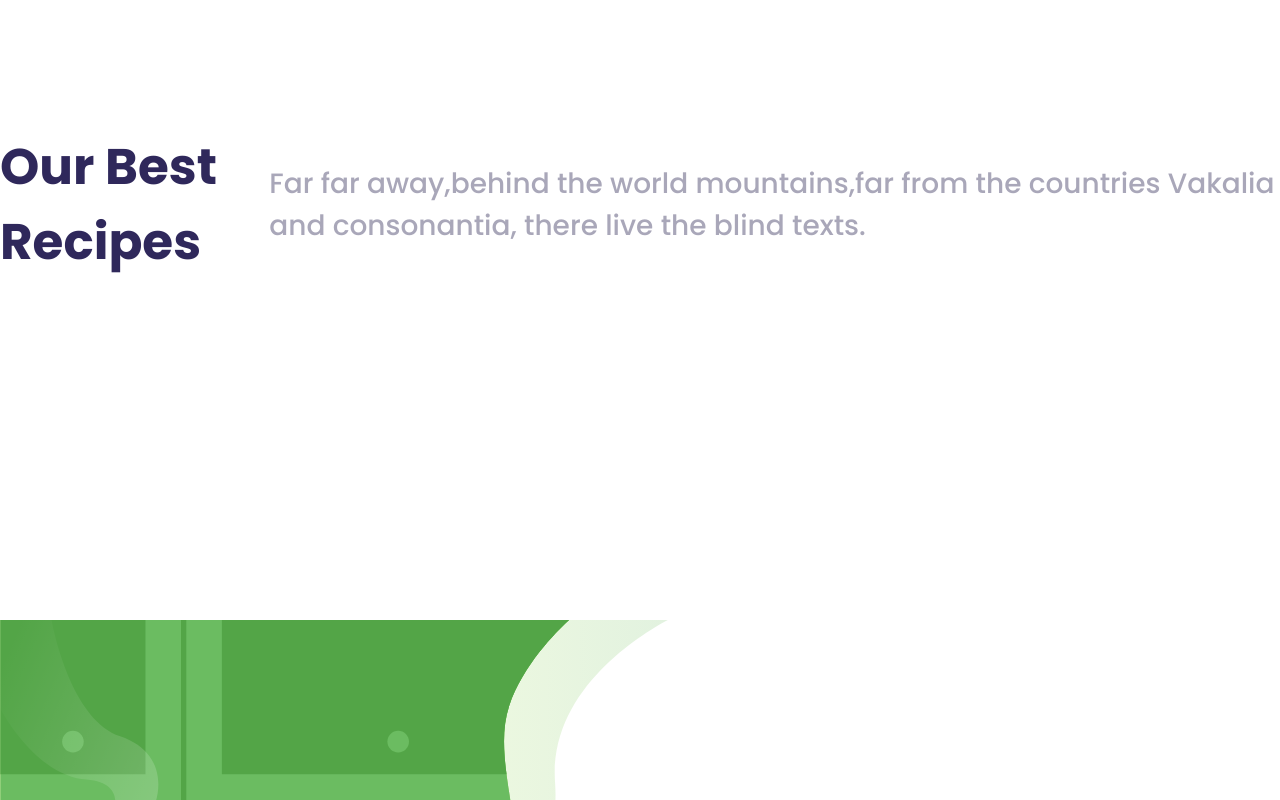
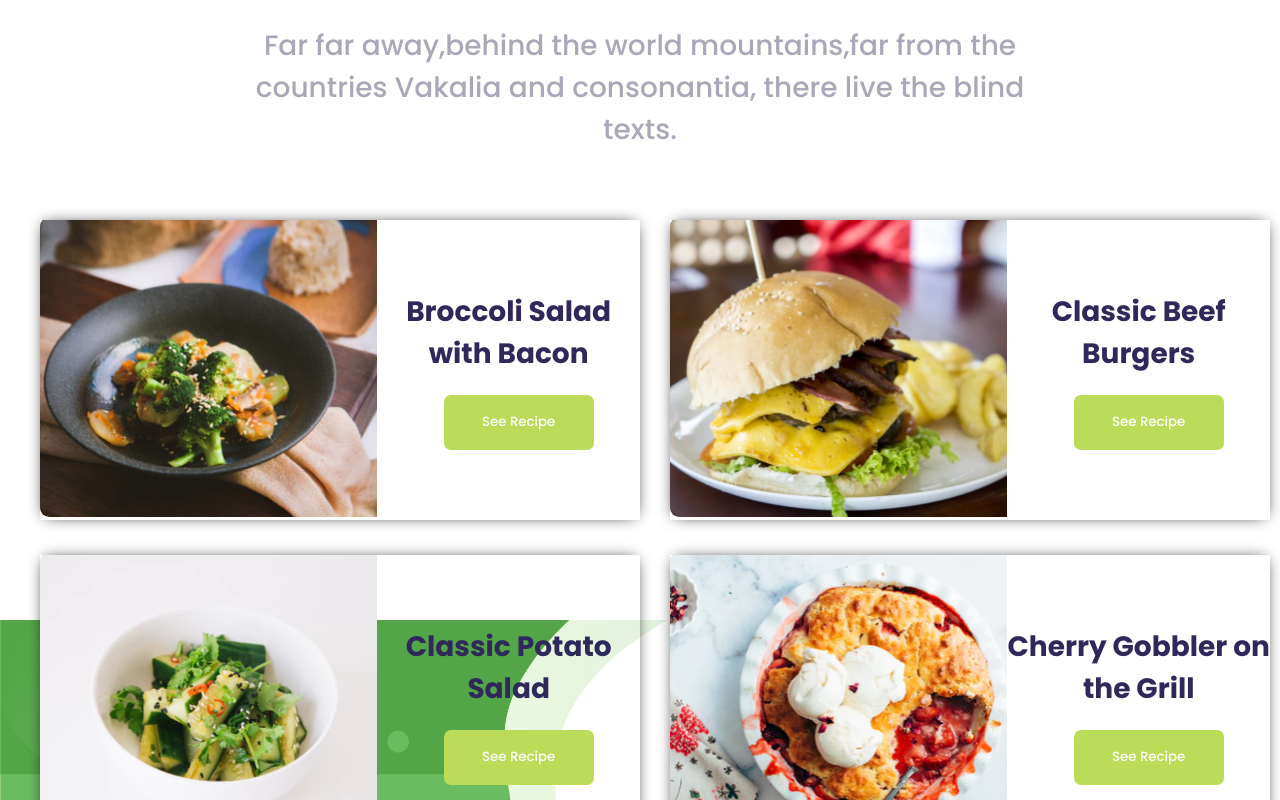
Before and after one commit to lucaspires-source/Layout, a React (Create React App) app: page / in a window 1280 px wide. Shown: the part 960-1760 px from the top of the page. Built offline with nearby package versions, Linux system fonts and the light colour scheme.

Commit message:
finished working on Second container

```diff
--- /dev/null
+++ b/src/components/Card/Card.js
@@ -0,0 +1,15 @@
+import React from 'react'
+import {CardContainer,CardTitle,ImageContainer,CardButton,SideContainer} from './styles'
+const Card = ({title,imageUrl}) => {
+    return (
+        <CardContainer>
+            <ImageContainer><img src={imageUrl} alt=''/></ImageContainer>
+            <SideContainer>
+            <CardTitle>{title}</CardTitle>
+            <CardButton>See Recipe</CardButton>
+            </SideContainer>
+        </CardContainer>
+    )
+}
+
+export default Card
--- /dev/null
+++ b/src/components/Card/styles.js
@@ -0,0 +1,63 @@
+import styled from 'styled-components'
+
+export const CardContainer = styled.div `
+width:600px;
+height:300px;
+overflow:hidden;
+box-shadow:0px 0px 15px -5px;
+display:flex;
+align-items:center
+`
+
+
+
+export const ImageContainer = styled.div `
+>img{
+    overflow:hidden;
+    height:300px;
+}
+
+`
+
+
+export const SideContainer = styled.div `
+
+    overflow:hidden;
+    height:300px;
+    display:flex;
+    flex-direction:column;
+    justify-content:center;
+    align-items:center
+`
+
+
+
+
+export const CardTitle = styled.div `
+color:var(--blue);
+font-weight:700;
+font-size:28px;
+padding-bottom:20px;
+text-align:center;
+`
+
+
+export const CardButton = styled.button `
+border-radius: 7px;
+  height:55px;
+  width:150px;
+  background: var(--green);
+  padding: 10px 22px;
+  color: #fff;
+  outline: none;
+  border: none;
+  cursor: pointer;
+  margin-left:20px;
+  transition: all 0.5s ease-in-out;
+  text-decoration: none;
+  &:hover {
+    background: var(--darkgreen);
+    color: #fff;
+  }
+
+`
--- a/src/components/SecondElement/index.js
+++ b/src/components/SecondElement/index.js
@@ -1,15 +1,43 @@
 import React from "react";
-import { Container, Title, Subtitle } from "./styles";
+import { Container, Title, Subtitle,CardContainer } from "./styles";
 import "./styles.css";
+import recipe1 from '../../assets/images/comida_1.svg'
+import recipe2 from '../../assets/images/comida_2.svg'
+import recipe3 from '../../assets/images/comida_3.svg'
+import recipe4 from '../../assets/images/comida_4.svg'
+import Card from '../Card/Card'
 const SecondElement = () => {
   return (
     <div className="second-container">
-      <Title>Our Best Recipes</Title>
-      <Subtitle>
-        Far far away,behind the world mountains,far from the countries Vakalia
-        and consonantia, there live the blind texts.
-      </Subtitle>
-      <Container></Container>
+      <Container>
+        <Title>Our Best Recipes</Title>
+        <Subtitle>
+          Far far away,behind the world mountains,far from the countries Vakalia
+          and consonantia, there live the blind texts.
+        </Subtitle>
+      </Container>
+      <CardContainer>
+        <Card
+            title='Broccoli Salad with Bacon'
+            imageUrl={recipe1}
+
+        />
+        <Card
+            title='Classic Beef Burgers'
+            imageUrl={recipe2}
+
+        />
+        <Card
+            title='Classic Potato Salad'
+            imageUrl={recipe3}
+
+        />
+          <Card
+            title='Cherry Gobbler on the Grill'
+            imageUrl={recipe4}
+
+        />
+      </CardContainer>
     </div>
   );
 };
--- a/src/components/SecondElement/styles.css
+++ b/src/components/SecondElement/styles.css
@@ -1,5 +1,7 @@
 .second-container{
     height: 100vh;
     display: flex;
+    flex-direction: column;
     align-items: center;
+
 }
--- a/src/components/SecondElement/styles.js
+++ b/src/components/SecondElement/styles.js
@@ -1,7 +1,11 @@
 import styled from 'styled-components';
 
-export const Container = styled.nav`
-    display:grid;
+export const Container = styled.header`
+    height:100px;
+    width:800px;
+    padding-top:100px;
+    margin-bottom:300px;
+    align-items:center;
 `
 
 export const Title = styled.h1`
@@ -9,13 +13,25 @@ color:var(--blue);
 font-weight:700;
 font-size:50px;
 padding-bottom:30px;
-
+text-align:center;
 `
 
 export const Subtitle = styled.h4`
 color:var(--lightgray);
 font-weight:500;
 font-size:28px;
-padding-bottom:30px;
+
+margin-bottom:500px;
+text-align:center
 
 `
+
+export const CardContainer = styled.div`
+  height:600px;
+  width: 1200px;
+  display:grid;
+  grid-template-columns:1fr 1fr;
+  grid-template-rows:1fr 1fr;
+  grid-column-gap:30px;
+  grid-row-gap:35px;
+`
```
Also changed, not shown: 1 other file (tests, documents, lock files or other folders).
